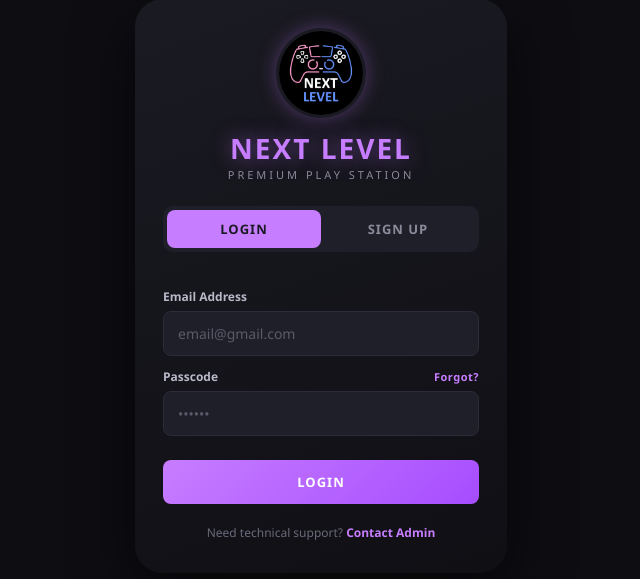
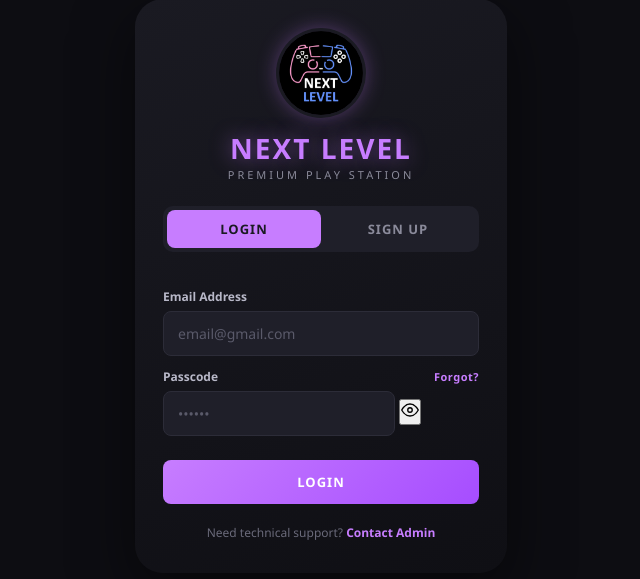
Before and after one commit to cipchizyy/PROJECT_NL, a Flask app: page /auth/ in a window 1280 px wide. Shown: the part 114-693 px from the top of the page, without its empty margins (319-959 px from the left). Run offline with Flask 3, Linux system fonts and the light colour scheme.

Commit message:
Enhance login form with password visibility toggle

```diff
--- a/app/templates/auth/login.html
+++ b/app/templates/auth/login.html
@@ -37,7 +37,20 @@
                     <span>Passcode</span>
                     <a href="{{ url_for('auth.forgot_password_page') }}" class="forgot-link">Forgot?</a>
                 </label>
-                <input type="password" name="passcode" placeholder="••••••" required minlength="6">
+<div class="password-wrapper">
+    <input type="password" name="passcode" id="login-passcode" placeholder="••••••" required minlength="6">
+    <button type="button" class="toggle-password-btn" data-target="login-passcode">
+        <svg class="icon-eye" width="18" height="18" viewBox="0 0 24 24" fill="none" stroke="currentColor" stroke-width="1.8">
+            <path d="M1 12s4-8 11-8 11 8 11 8-4 8-11 8-11-8-11-8z"/>
+            <circle cx="12" cy="12" r="3"/>
+        </svg>
+        <svg class="icon-eye-off" width="18" height="18" viewBox="0 0 24 24" fill="none" stroke="currentColor" stroke-width="1.8" style="display:none">
+            <path d="M17.94 17.94A10.94 10.94 0 0112 20c-7 0-11-8-11-8a21.6 21.6 0 015.06-6.06M9.9 4.24A10.4 10.4 0 0112 4c7 0 11 8 11 8a21.6 21.6 0 01-3.22 4.34"/>
+            <path d="M14.12 14.12a3 3 0 11-4.24-4.24"/>
+            <line x1="1" y1="1" x2="23" y2="23"/>
+        </svg>
+    </button>
+</div>
 
                 <button type="submit" class="submit-btn">LOGIN</button>
             </form>
```
